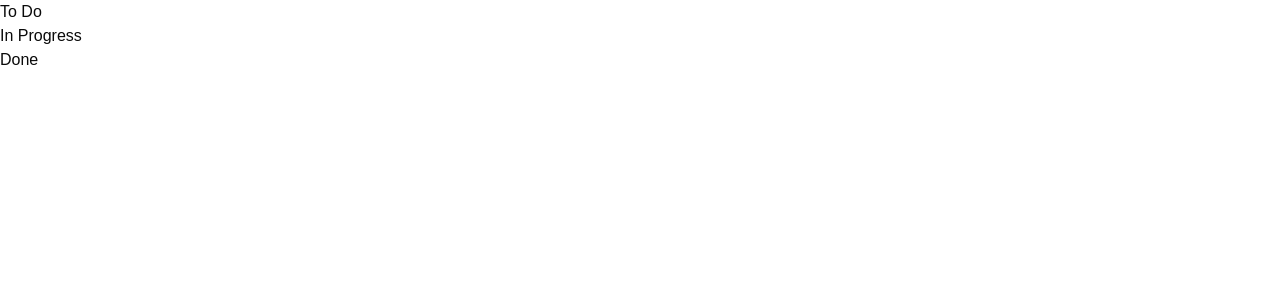
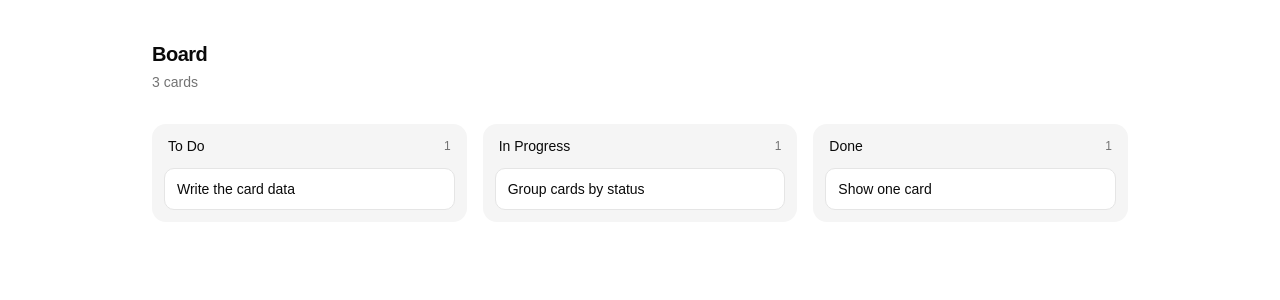
Before and after one commit to Hbsnippet/kanban, a React (Vite) app: page / in a window 1280 px wide. Shown: the top 300 px of the page. Built offline with nearby package versions, Linux system fonts and the light colour scheme.

Commit message:
setup chnaged

```diff
--- a/src/App.tsx
+++ b/src/App.tsx
@@ -1,7 +1,11 @@
 import { Board } from "@/components/board/Board"
 import type { Task } from "@/types/task"
 
-const tasks: Task[] = []
+const tasks: Task[] = [
+  { id: "1", title: "Write the card data", status: "todo" },
+  { id: "2", title: "Group cards by status", status: "doing" },
+  { id: "3", title: "Show one card", status: "done" },
+]
 
 function App() {
   return <Board tasks={tasks} />
--- a/src/components/board/Board.tsx
+++ b/src/components/board/Board.tsx
@@ -7,7 +7,12 @@ type BoardProps = {
 
 export function Board({ tasks }: BoardProps) {
   return (
-    <div>
+    <main className="mx-auto flex min-h-screen max-w-5xl flex-col px-6 py-10">
+      <header className="mb-8">
+        <h1 className="text-xl font-semibold tracking-tight">Board</h1>
+        <p className="mt-1 text-sm text-muted-foreground">{tasks.length} cards</p>
+      </header>
+      <div className="grid items-start gap-4 md:grid-cols-3">
         {columns.map((column) => (
           <Column
             key={column.status}
@@ -16,5 +21,6 @@ export function Board({ tasks }: BoardProps) {
           />
         ))}
       </div>
+    </main>
   )
 }
--- a/src/components/column/Column.tsx
+++ b/src/components/column/Column.tsx
@@ -8,11 +8,16 @@ type ColumnProps = {
 
 export function Column({ title, tasks }: ColumnProps) {
   return (
-    <section>
-      <h2>{title}</h2>
-      {tasks.map((task) => (
-        <Task key={task.id} task={task} />
-      ))}
+    <section className="flex flex-col gap-3 rounded-xl bg-muted p-3">
+      <header className="flex items-center justify-between px-1">
+        <h2 className="text-sm font-medium">{title}</h2>
+        <span className="text-xs text-muted-foreground">{tasks.length}</span>
+      </header>
+      <div className="flex flex-col gap-2">
+        {tasks.map((task) => (
+          <Task key={task.id} task={task} />
+        ))}
+      </div>
     </section>
   )
 }
--- a/src/components/task/Task.tsx
+++ b/src/components/task/Task.tsx
@@ -4,6 +4,12 @@ type TaskProps = {
   task: TaskItem
 }
 
+
+
 export function Task({ task }: TaskProps) {
-  return <article>{task.title}</article>
+  return (
+    <article className="rounded-lg border bg-card px-3 py-2.5 text-sm">
+      {task.title}
+    </article>
+  )
 }
```
Lines whose indentation alone changed are shown as unchanged.
